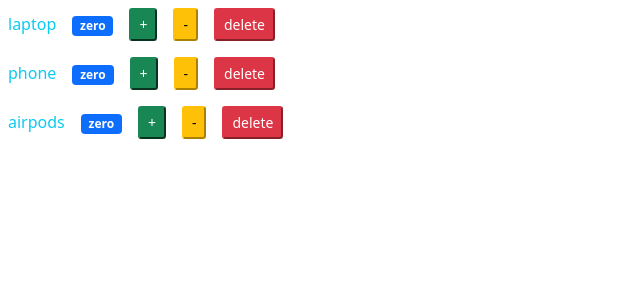
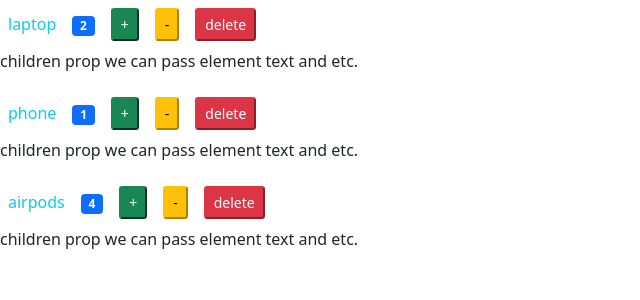
Before and after one commit to MarshalOfficial/react-training, a React (Create React App) app: page / in a window 1280 px wide. Shown: the top 300 px of the page, without its empty margins (0-640 px from the left). Built offline with nearby package versions, Linux system fonts and the light colour scheme.

Commit message:
change product list to state list, props children

```diff
--- a/src/components/product.jsx
+++ b/src/components/product.jsx
@@ -3,7 +3,7 @@ import React, { Component } from 'react';
 
 class Product extends Component {
     state = {
-        count: 0
+        count: this.props.count,
     }
 
     render() {
@@ -14,6 +14,7 @@ class Product extends Component {
                 <button onClick={this.handleIncrement} className='m-2 btn-sm btn-success'>+</button>
                 <button onClick={this.handleDecrement} className='m-2 btn-sm btn-warning'>-</button>
                 <button onClick={this.handleDelete} className='m-2 btn-sm btn-danger'>delete</button>
+                {this.props.children}
             </div>
         );
     }
--- a/src/components/products.jsx
+++ b/src/components/products.jsx
@@ -2,13 +2,22 @@ import React, { Component } from 'react';
 import Product from './product';
 
 class Products extends Component {
-    state = {}
+    state = {
+        products: [
+            { id: 1, count: 2, productName: 'laptop' },
+            { id: 2, count: 1, productName: 'phone' },
+            { id: 3, count: 4, productName: 'airpods' }
+        ]
+    }
     render() {
         return (
             <>
-                <Product productName='laptop' />
-                <Product productName='phone' />
-                <Product productName='airpods' />
+                {this.state.products.map((p, index) => (
+                    <Product key={index} productName={p.productName} count={p.count}>
+                        <p>children prop we can pass element text and etc.</p>
+                    </Product>
+                )
+                )}
             </>
         );
     }
--- a/src/index.js
+++ b/src/index.js
@@ -2,8 +2,8 @@ import React from 'react';
 import ReactDOM from 'react-dom';
 //import Product from './components/product';
 //import Product from './components/functional/product';
-//import Products from './components/products';
-import Products from './components/functional/products';
+import Products from './components/products';
+//import Products from './components/functional/products';
 import 'bootstrap/dist/css/bootstrap.min.css';
 
 ReactDOM.render(<Products />, document.getElementById('root'));
```
